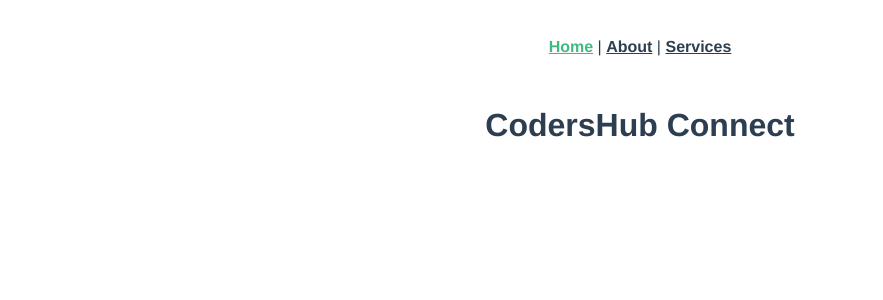
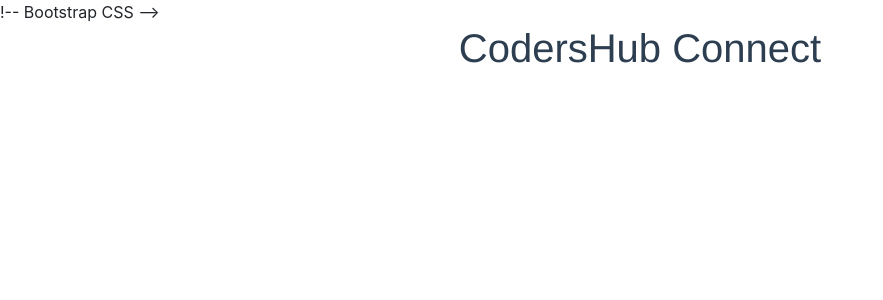
Before and after one commit to ZachyDev/Build-Web-Apps-with-Vue-JS-Firebase, a Vue app in the folder codershub/: page / in a window 1280 px wide. Shown: the top 300 px of the page, without its empty margins (0-883 px from the left). Built offline with nearby package versions, Linux system fonts and the light colour scheme.

Commit message:
added basic navigation bar

```diff
--- a/codershub/public/index.html
+++ b/codershub/public/index.html
@@ -6,6 +6,12 @@
     <meta name="viewport" content="width=device-width,initial-scale=1.0">
     <link rel="icon" href="<%= BASE_URL %>favicon.ico">
     <title><%= htmlWebpackPlugin.options.title %></title>
+    !-- Bootstrap CSS -->
+    <link rel="stylesheet" href="https://stackpath.bootstrapcdn.com/bootstrap/4.5.2/css/bootstrap.min.css" integrity="sha384-JcKb8q3iqJ61gNV9KGb8thSsNjpSL0n8PARn9HuZOnIxN0hoP+VmmDGMN5t9UJ0Z" crossorigin="anonymous">
+     <!-- jQuery first, then Popper.js, then Bootstrap JS -->
+    <script src="https://code.jquery.com/jquery-3.5.1.slim.min.js" integrity="sha384-DfXdz2htPH0lsSSs5nCTpuj/zy4C+OGpamoFVy38MVBnE+IbbVYUew+OrCXaRkfj" crossorigin="anonymous"></script>
+    <script src="https://cdn.jsdelivr.net/npm/popper.js@1.16.1/dist/umd/popper.min.js" integrity="sha384-9/reFTGAW83EW2RDu2S0VKaIzap3H66lZH81PoYlFhbGU+6BZp6G7niu735Sk7lN" crossorigin="anonymous"></script>
+    <script src="https://stackpath.bootstrapcdn.com/bootstrap/4.5.2/js/bootstrap.min.js" integrity="sha384-B4gt1jrGC7Jh4AgTPSdUtOBvfO8shuf57BaghqFfPlYxofvL8/KUEfYiJOMMV+rV" crossorigin="anonymous"></script>
   </head>
   <body>
     <noscript>
--- a/codershub/src/App.vue
+++ b/codershub/src/App.vue
@@ -1,9 +1,7 @@
 <template>
   <div id="app">
     <div id="nav">
-      <router-link to="/">Home</router-link> |
-      <router-link to="/about">About</router-link> |
-      <router-link to="/services">Services</router-link>
+
     </div>
     <router-view />
   </div>
@@ -18,16 +16,4 @@
   color: #2c3e50;
 }
 
-#nav {
-  padding: 30px;
-}
-
-#nav a {
-  font-weight: bold;
-  color: #2c3e50;
-}
-
-#nav a.router-link-exact-active {
-  color: #42b983;
-}
 </style>
```
Also changed, not shown: codershub/.eslintrc.js (deleted), codershub/src/components/Navbar.vue (added).
